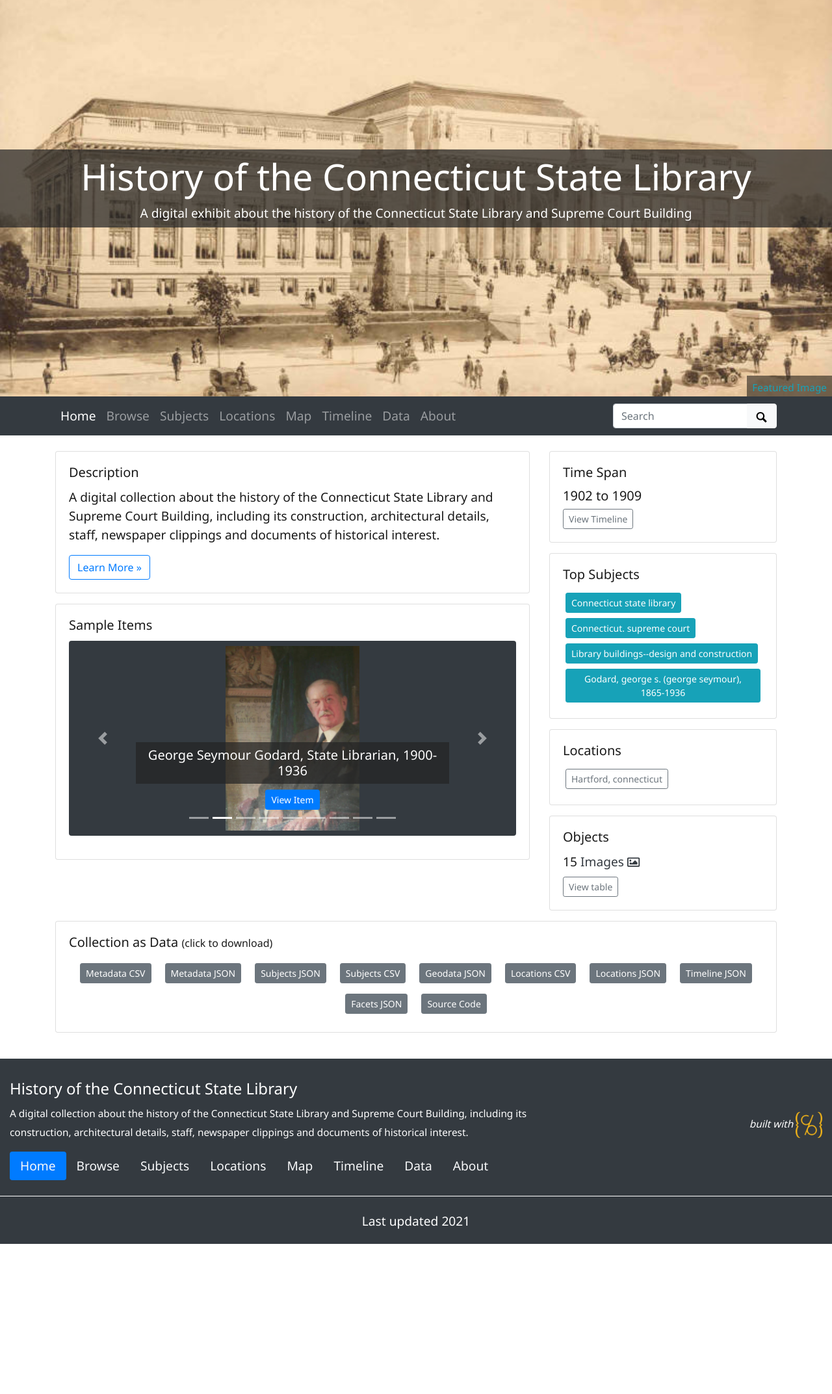
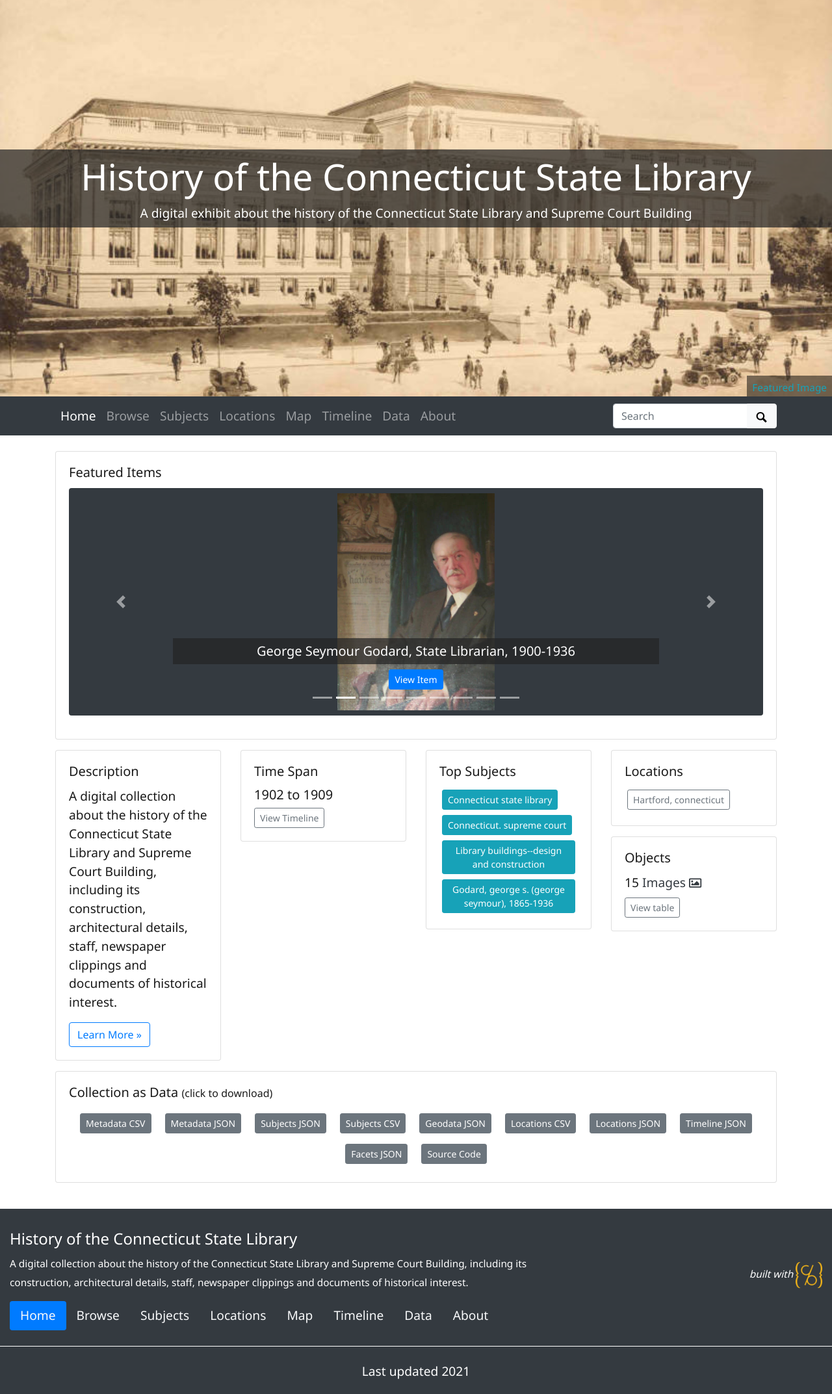
Before and after one commit to aabn/csl-history, a Jekyll site: the page built from index.md, in a window 1280 px wide. Shown: the whole page at 65% size. Built offline with Jekyll 4.4.1, drawn with Linux system fonts in a browser that asks for light colours; before the commit the page ends 1914 px from its top, so only the background shows below that.

Commit message:
Changed home page

```diff
--- a/_layouts/home-infographic.html
+++ b/_layouts/home-infographic.html
@@ -3,23 +3,29 @@
 ---
 {%- assign items = site.data[site.metadata] -%}
 <div class="row">
-  <div class="col-md-8">
+  <div class="col-md-12">
 
-  {% include index/description.html %}
-  {% include index/carousel.html title="Sample Items" %}
+  {% include index/carousel.html title="Featured Items" height="350" %}
 
   </div>
-  <div class="col-md-4">
+  <div class="col-md-3">
 
+    {% include index/description.html %}
+  </div>
+
+  <div class="col-md-3">
     {% include index/time.html %}
+  </div>
 
+  <div class="col-md-3">
     {% include index/featured-terms.html field="subject" title="Top Subjects" btn-color="info" %}
+  </div>
 
+  <div class="col-md-3">
     {% include index/featured-terms.html field="location" title="Locations" btn-color="outline-secondary" %}
+    {% include index/objects.html %}
+  </div>
 
-    {% include index/objects.html %}
-
-  </div>
   <div class="col-md-12">
 
     {% include index/data-download.html %}
```
